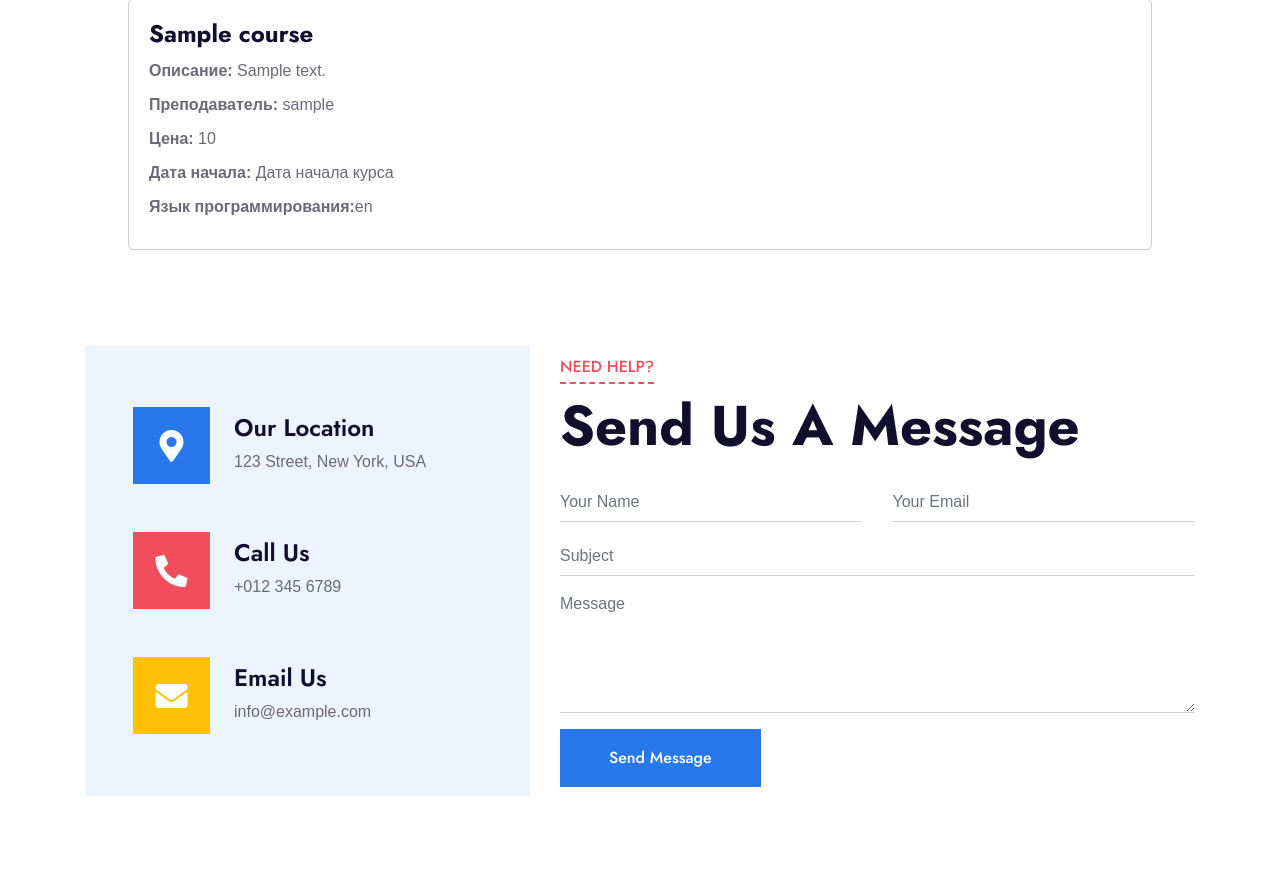
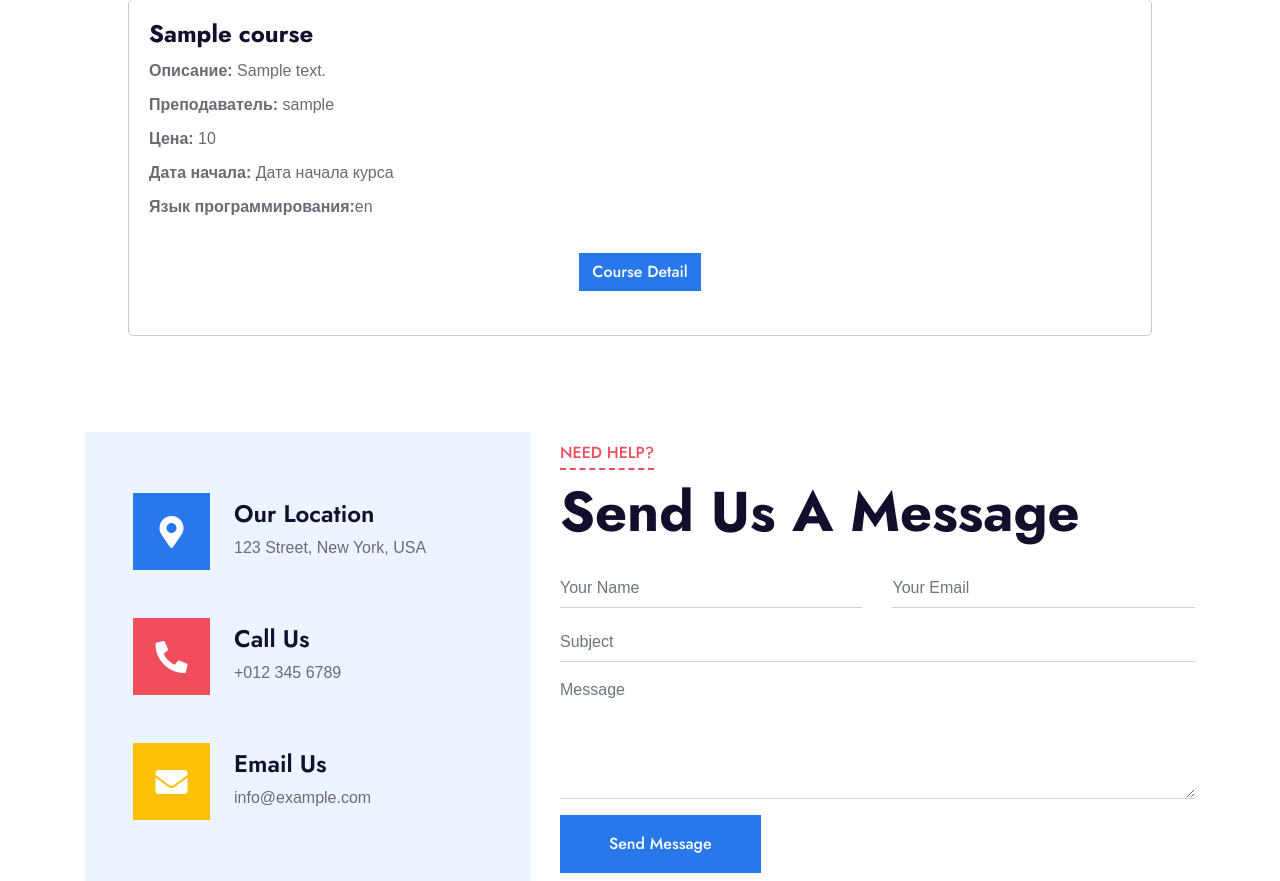
Before and after one commit to kosvish/fast_api_online_course_platform, a FastAPI app: template templates/courses/current_course.html in a window 1280 px wide. Shown: the part 907-1788 px from the top of the page. Run offline with FastAPI, Linux system fonts and the light colour scheme; the template is opened without the code that fills it: most values are stand-ins (such as "Sample title", 1, 10 or a date in 2020); parts of the project's set-up code (start-up, migrations or seed data) failed here and were passed over; some libraries are stand-ins or nearby versions.

Commit message:
create new button to enroll a course

```diff
--- a/templates/courses/current_course.html
+++ b/templates/courses/current_course.html
@@ -35,6 +35,9 @@
 <!--    <p><strong>Уровень:</strong> Уровень курса (например, начальный, средний, продвинутый)</p>-->
 <!--    <p><strong>Требования:</strong> Требования к участникам курса</p>-->
 <!--    <p><strong>Программа курса:</strong> Краткое описание программы курса</p>-->
+    <div class="w-100 bg-white text-center p-4">
+                    <a class="btn btn-primary" href="{{ url_for('enroll_course', course_id=course.id ) }}">Course Detail</a>
+    </div>
 </div>
 
 
```
